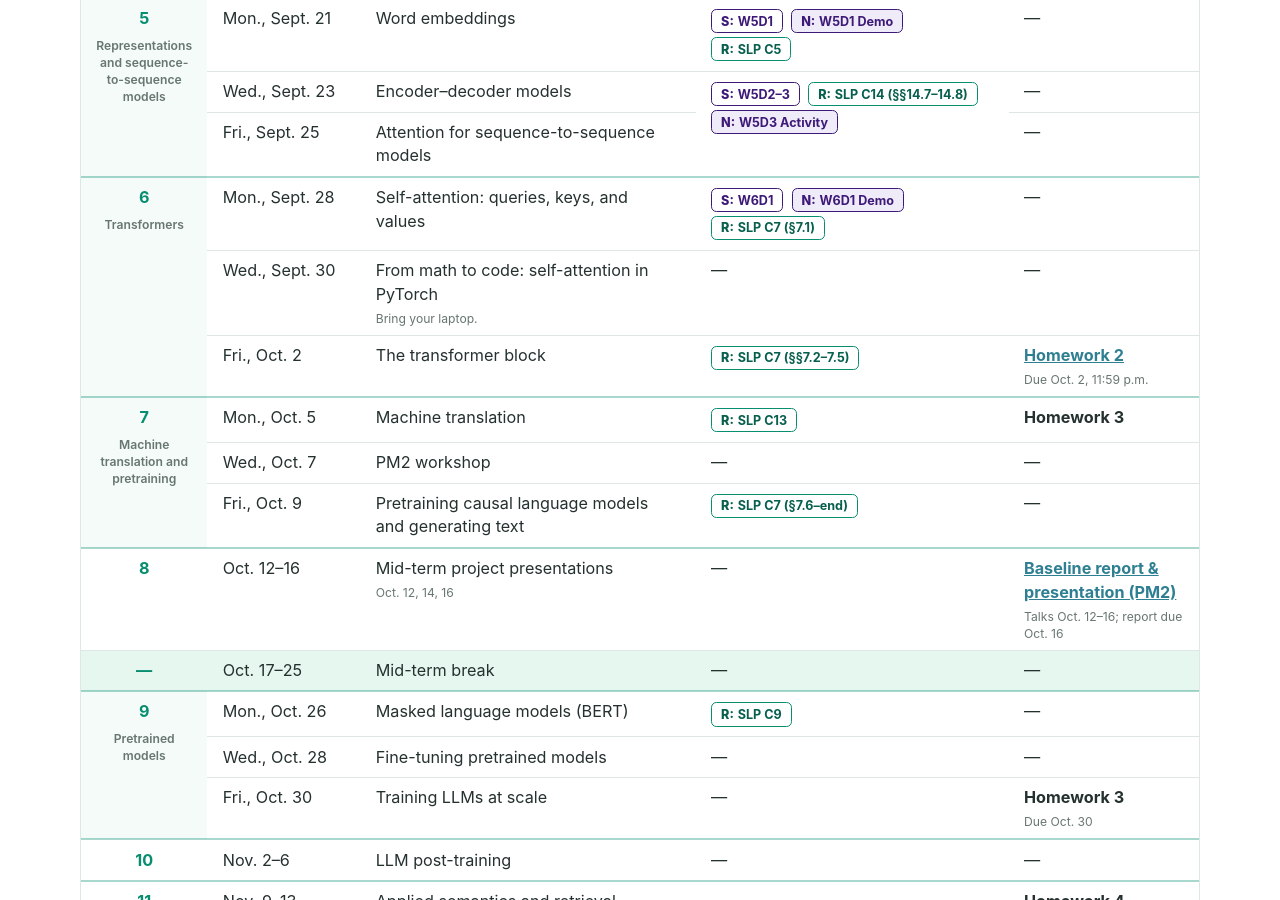
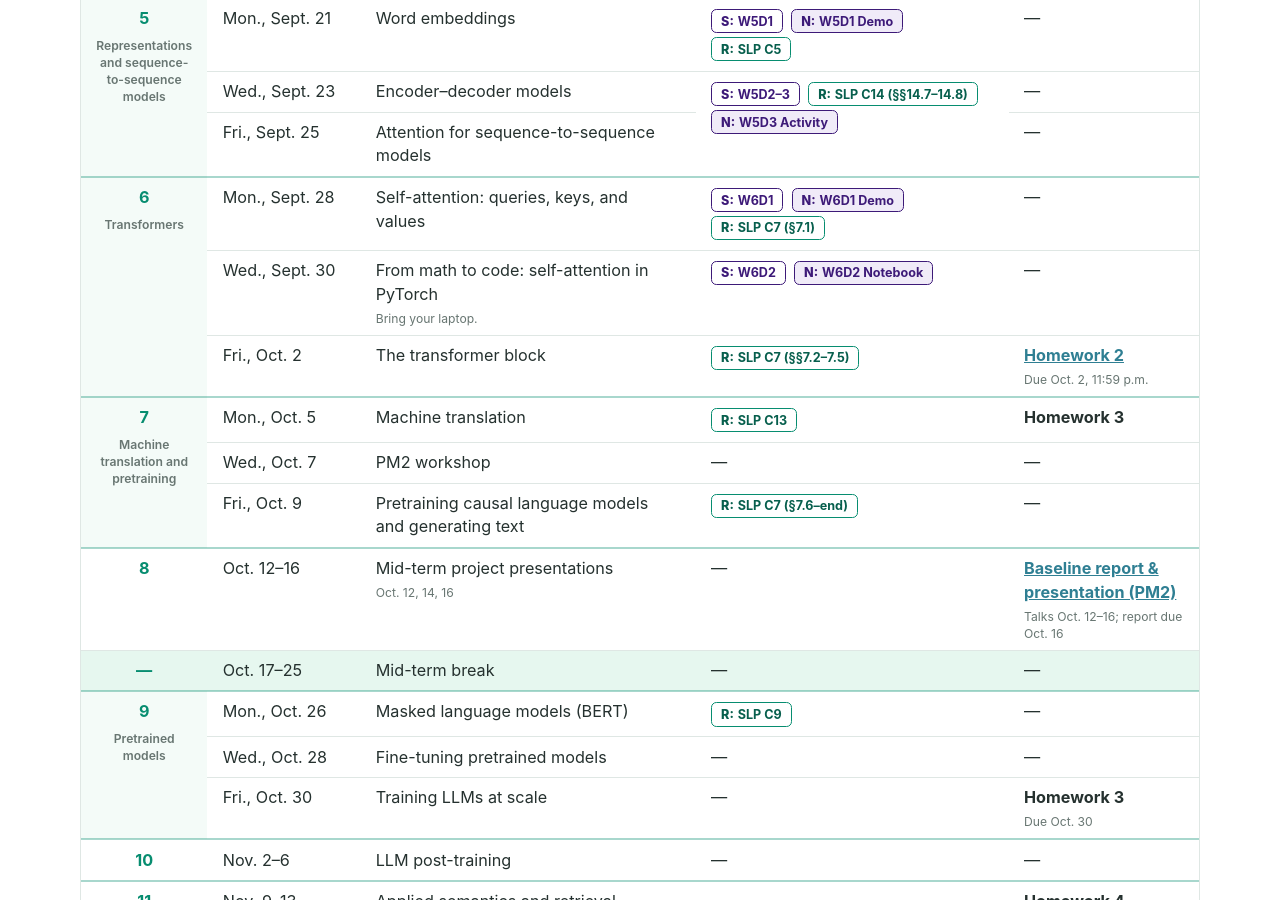
Before and after one commit to bnguyen5/bnguyen5.github.io, a Jekyll site: the page built from _pages/nlp-fall-2026.md, in a window 1280 px wide and 900 px high, scrolled down 2650 px. Built offline with Jekyll 4.4.1, drawn with Linux system fonts in a browser that asks for light colours.

Commit message:
Update nlp-fall-2026.md

```diff
--- a/_pages/nlp-fall-2026.md
+++ b/_pages/nlp-fall-2026.md
@@ -21,6 +21,8 @@ w5d23_slides_url: "https://drive.google.com/file/d/1XGX6ulC48JtKbUO8MluBTmy3Dis9
 w5d3_notebook_url: "https://colab.research.google.com/drive/1vRBoXZvkFsjxsSUHsQpbkUYNLQvDZ4Aa?usp=sharing"
 w6d1_slides_url: "https://drive.google.com/file/d/1v8MxoAgghszUsZZUl73HHkHkMWbZG4S2/view?usp=drive_link"
 w6d1_notebook_url: "https://colab.research.google.com/drive/1D-EgTKvGcDoixyKXV-Rf4R9Naa2xb4wQ?usp=sharing"
+w6d2_slides_url: "https://drive.google.com/file/d/1NLyUrJU7sYX_WaHLb0nHGbqM48xVd-dm/view?usp=drive_link"
+w6d2_notebook_url: "https://colab.research.google.com/drive/1qkW8cP1e0ICN0QSXec5eswVJpXYxlPLx?usp=sharing"
 pm1_description_url: "https://docs.google.com/document/d/11qZpMnT9W837qiWsfr5sR6l8rXaI7J0xmVFmOfPDXbI/edit?usp=sharing"
 pm2_description_url: "https://docs.google.com/document/d/11qZpMnT9W837qiWsfr5sR6l8rXaI7J0xmVFmOfPDXbI/edit?tab=t.qo0sjgf5taez#heading=h.3at9u9s4e0vp"
 hw1_url: "https://colab.research.google.com/drive/1jUs4f98pAUknLC0Zm8-OHmj4XDAI4IC2?usp=sharing"
@@ -158,7 +160,7 @@ hw2_url: "https://colab.research.google.com/drive/1YDJIc3IwSSUfpLBbKkpWsb8giiuEV
           <tr><td>Fri., Sept. 25</td><td><strong>Attention for sequence-to-sequence models</strong></td><td>—</td></tr>
 
           <tr class="course-week-start"><td rowspan="3"><strong>6</strong><small>Transformers</small></td><td>Mon., Sept. 28</td><td><strong>Self-attention: queries, keys, and values</strong></td><td>{% if page.w6d1_slides_url != "" %}<a class="course-tag course-tag--slides" href="{{ page.w6d1_slides_url }}" target="_blank" rel="noopener">W6D1</a>{% else %}<span class="course-tag course-tag--slides">W6D1</span>{% endif %} {% if page.w6d1_notebook_url != "" %}<a class="course-tag course-tag--notebook" href="{{ page.w6d1_notebook_url }}" target="_blank" rel="noopener">W6D1 Demo</a>{% else %}<span class="course-tag course-tag--notebook">W6D1 Demo</span>{% endif %} <a class="course-tag course-tag--reading" href="https://web.stanford.edu/~jurafsky/slp3/7.pdf" target="_blank" rel="noopener">SLP C7 (§7.1)</a></td><td>—</td></tr>
-          <tr><td>Wed., Sept. 30</td><td><strong>From math to code: self-attention in PyTorch</strong><small>Bring your laptop.</small></td><td>—</td><td>—</td></tr>
+          <tr><td>Wed., Sept. 30</td><td><strong>From math to code: self-attention in PyTorch</strong><small>Bring your laptop.</small></td><td>{% if page.w6d2_slides_url != "" %}<a class="course-tag course-tag--slides" href="{{ page.w6d2_slides_url }}" target="_blank" rel="noopener">W6D2</a>{% else %}<span class="course-tag course-tag--slides">W6D2</span>{% endif %} {% if page.w6d2_notebook_url != "" %}<a class="course-tag course-tag--notebook" href="{{ page.w6d2_notebook_url }}" target="_blank" rel="noopener">W6D2 Notebook</a>{% else %}<span class="course-tag course-tag--notebook">W6D2 Notebook</span>{% endif %}</td><td>—</td></tr>
           <tr><td>Fri., Oct. 2</td><td><strong>The transformer block</strong></td><td><a class="course-tag course-tag--reading" href="https://web.stanford.edu/~jurafsky/slp3/7.pdf" target="_blank" rel="noopener">SLP C7 (§§7.2–7.5)</a></td><td>{% if page.hw2_url != "" %}<a href="{{ page.hw2_url }}" target="_blank" rel="noopener"><strong>Homework 2</strong></a>{% else %}<strong>Homework 2</strong>{% endif %}<small>Due Oct. 2, 11:59 p.m.</small></td></tr>
 
           <tr class="course-week-start"><td rowspan="3"><strong>7</strong><small>Machine translation and pretraining</small></td><td>Mon., Oct. 5</td><td><strong>Machine translation</strong></td><td><a class="course-tag course-tag--reading" href="https://web.stanford.edu/~jurafsky/slp3/13.pdf" target="_blank" rel="noopener">SLP C13</a></td><td><strong>Homework 3</strong></td></tr>
```
